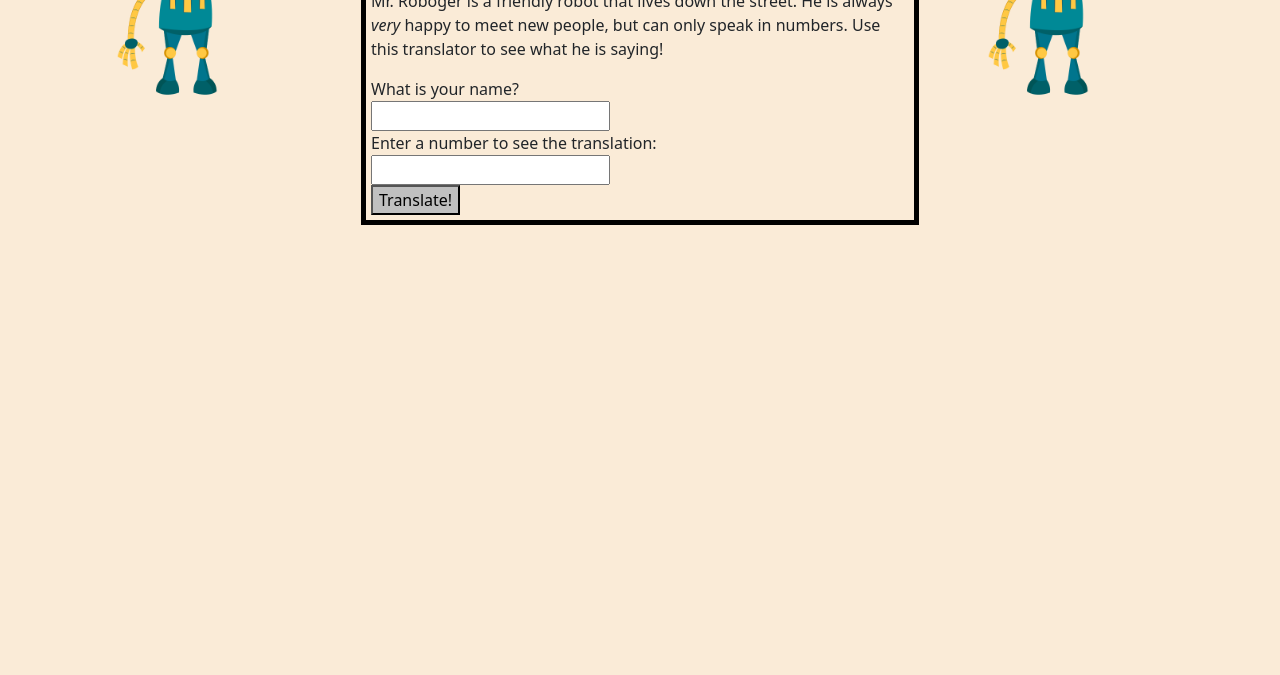
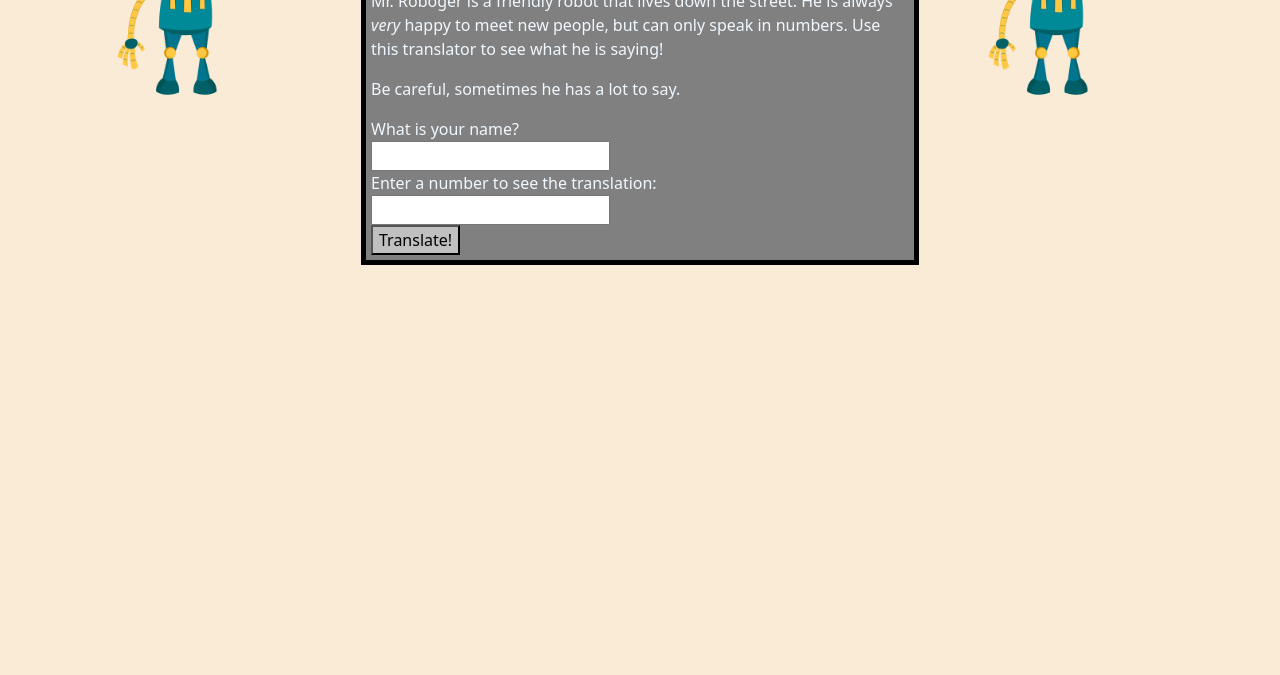
Before and after one commit to MaxBetich/mr-robogers-neighborhood, a plain HTML site: page index.html in a window 1280 px wide. Shown: the part 125-800 px from the top of the page. Drawn offline with Linux system fonts and the light colour scheme.

Commit message:
add further updates to css, html

```diff
--- a/css/styles.css
+++ b/css/styles.css
@@ -1,6 +1,8 @@
 .box1 {
   width: 50%;
   border: solid black;
+  background-color: gray;
+  color: aliceblue;
   border-width: 5px;
   padding: 5px;
   margin: auto;
--- a/index.html
+++ b/index.html
@@ -13,6 +13,7 @@
     <div class="box1">
       <h1>Mr. Roboger's Neighborhood</h1>
       <p>Mr. Roboger is a friendly robot that lives down the street. He is always <em>very</em> happy to meet new people, but can only speak in numbers. Use this translator to see what he is saying!</p>
+      <p>Be careful, sometimes he has a lot to say.</p>
       <form>
         <label for="name">What is your name?</label><br>
         <input id="name" type="text" name="name"><br>
```
